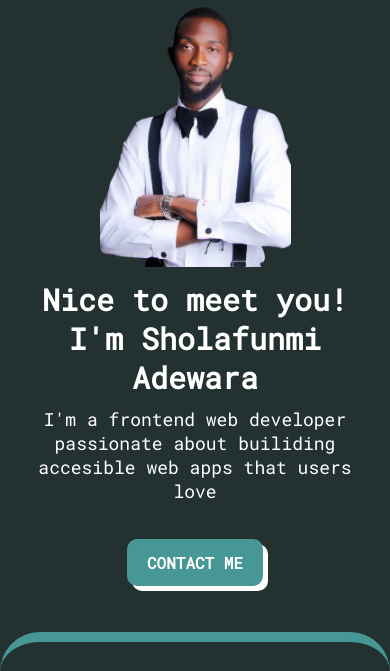
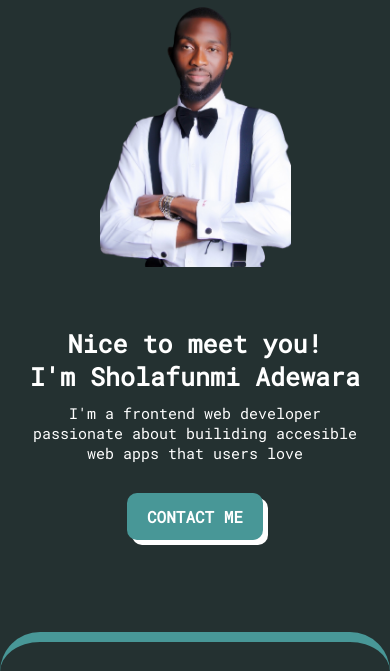
Before and after one commit to Sholafunmi/myPortfoliov1, a plain HTML site: page index.html in a window 390 px wide. Shown: the part 116-787 px from the top of the page. Drawn offline with nearby package versions, Linux system fonts and the light colour scheme; a web font is replaced by a local one.

Commit message:
responsive

```diff
--- a/styles.css
+++ b/styles.css
@@ -174,13 +174,13 @@ justify-content: space-between;
 
     }
     .heroText h1{
-        font-size: 30px;
+        font-size: 25px;
     }
     .heroText .pText{
         width: 100%;
         padding-top: 10px;
         padding-bottom: 2em;
-        font-size: 18px;
+        font-size: 15px;
     }
     .heroText a{
         text-decoration: none;
```
